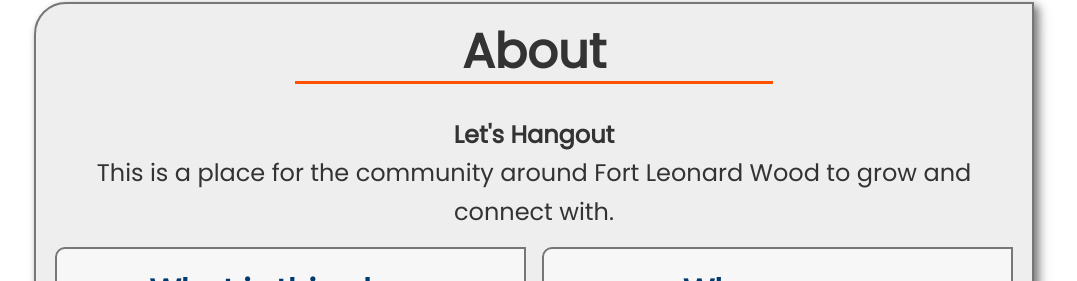
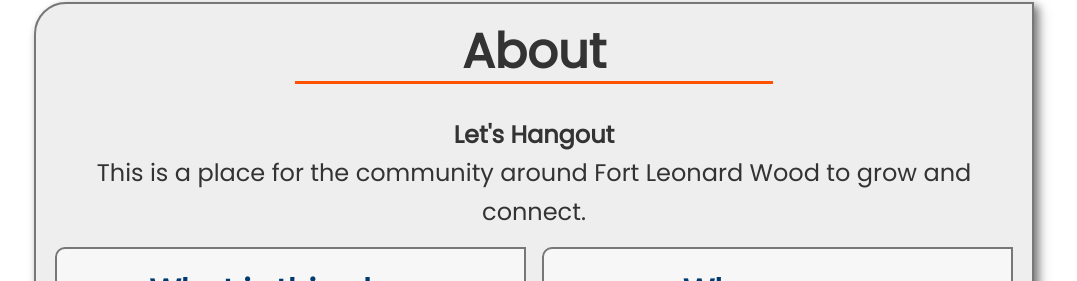
Before and after one commit to Austinmoore1492/FLWConnected-LandingPage, a React (Create React App) app: page / in a window 1280 px wide. Shown: the part 830-1111 px from the top of the page, without its empty margins (106-1183 px from the left). Built offline with nearby package versions, Linux system fonts and the light colour scheme.

Commit message:
Fixed Typo

```diff
--- a/src/components/About.js
+++ b/src/components/About.js
@@ -10,7 +10,7 @@ const About = () => {
 				<div>
 					<h2 className='about-text'>Let's Hangout</h2>
 					<p className='lead about-para'>
-						This is a place for the community around Fort Leonard Wood to grow and connect with.
+						This is a place for the community around Fort Leonard Wood to grow and connect.
 					</p>
 				</div>
 			</div>
```
